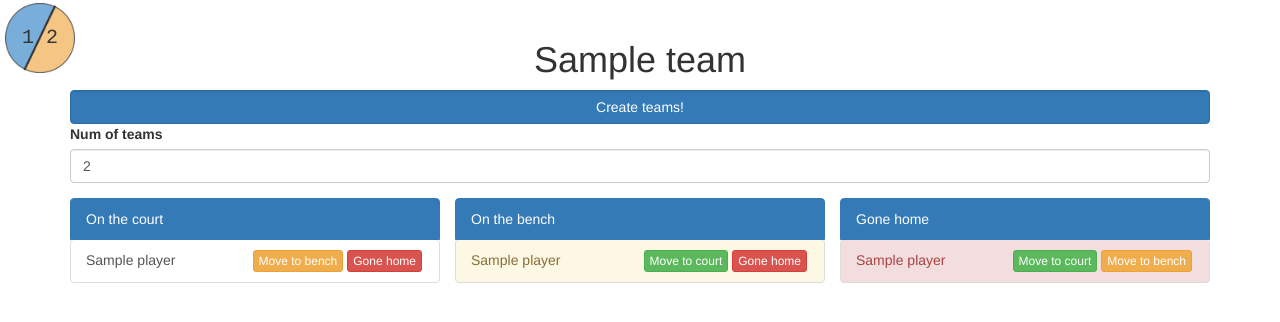
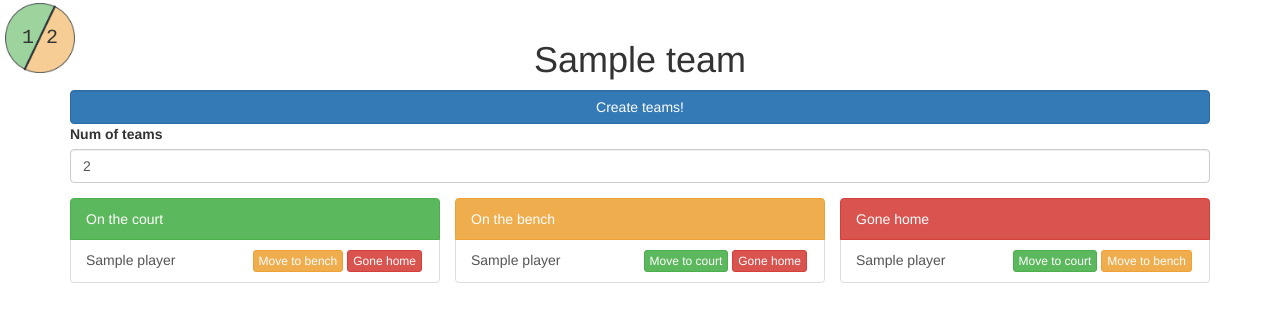
Before and after one commit to Nagasaki45/Xteams, a Django app: template teams/templates/teams/team_detail.html in a window 1280 px wide. Shown: the part 52-374 px from the top of the page. Run offline with Django 3.2, Linux system fonts and the light colour scheme; tables that the repository leaves empty hold one stand-in row (values such as "Sample post"); the template is opened without the code that fills it: values that come from a table or form of the project are taken from there, most other values are stand-ins (such as "Sample title", 1, 10 or a date in 2020); parts of the project's set-up code (start-up, migrations or seed data) failed here and were passed over; some libraries are stand-ins or nearby versions.

Commit message:
On the court / bench / home lists with colored titles. Fix #31

```diff
--- a/teams/static/css/style.css
+++ b/teams/static/css/style.css
@@ -27,3 +27,19 @@
 #players {
     margin-left: 0px;
 }
+
+/* list headers, based on bootstrap buttons colors */
+.list-group-item.active.green {
+    background-color: #5CB85C;
+    border-color: #4CAE4C;
+}
+
+.list-group-item.active.orange {
+    background-color: #F0AD4E;
+    border-color: #EEA236;
+}
+
+.list-group-item.active.red {
+    background-color: #D9534F;
+    border-color: #D43F3A;
+}
--- a/teams/static/js/change_player_state.js
+++ b/teams/static/js/change_player_state.js
@@ -26,6 +26,7 @@ new Vue({
       {
         id: 'on_the_court',
         name: 'On the court',
+        color: 'green',
         players: starting_players.on_the_court,
         buttons: [
           { class: 'btn-danger', newState: 'gone_home', text: 'Gone home' },
@@ -35,7 +36,7 @@ new Vue({
       {
         id: 'on_the_bench',
         name: 'On the bench',
-        class: 'list-group-item-warning',
+        color: 'orange',
         players: starting_players.on_the_bench,
         buttons: [
           { class: 'btn-danger', newState: 'gone_home', text: 'Gone home' },
@@ -45,7 +46,7 @@ new Vue({
       {
         id: 'gone_home',
         name: 'Gone home',
-        class: 'list-group-item-danger',
+        color: 'red',
         players: starting_players.gone_home,
         buttons: [
           { class: 'btn-warning', newState: 'on_the_bench', text: 'Move to bench' },
--- a/teams/templates/teams/team_detail.html
+++ b/teams/templates/teams/team_detail.html
@@ -31,9 +31,8 @@
     {% verbatim %}
     <div v-for="list in lists">
         <div class="col-md-4 list-group">
-            <a class="list-group-item active">{{ list.name }}</a>
-            <div v-for="player in list.players | orderBy 'name'">
-                <a class="{{ list.class }} list-group-item clearfix">
+            <a class="list-group-item active {{ list.color }}">{{ list.name }}</a>
+            <a v-for="player in list.players | orderBy 'name'" class="list-group-item clearfix">
                 {{ player.name }}
                 <span v-for="button in list.buttons">
                     <p v-on:click="moveTo(player, list.id, button.newState)"
@@ -42,7 +41,6 @@
                     </p>
                 </span>
             </a>
-            </div>
         </div>
     </div>
     {% endverbatim %}
```
Also changed, not shown: teams/static/images/counters.png. Lines whose indentation alone changed are shown as unchanged.
